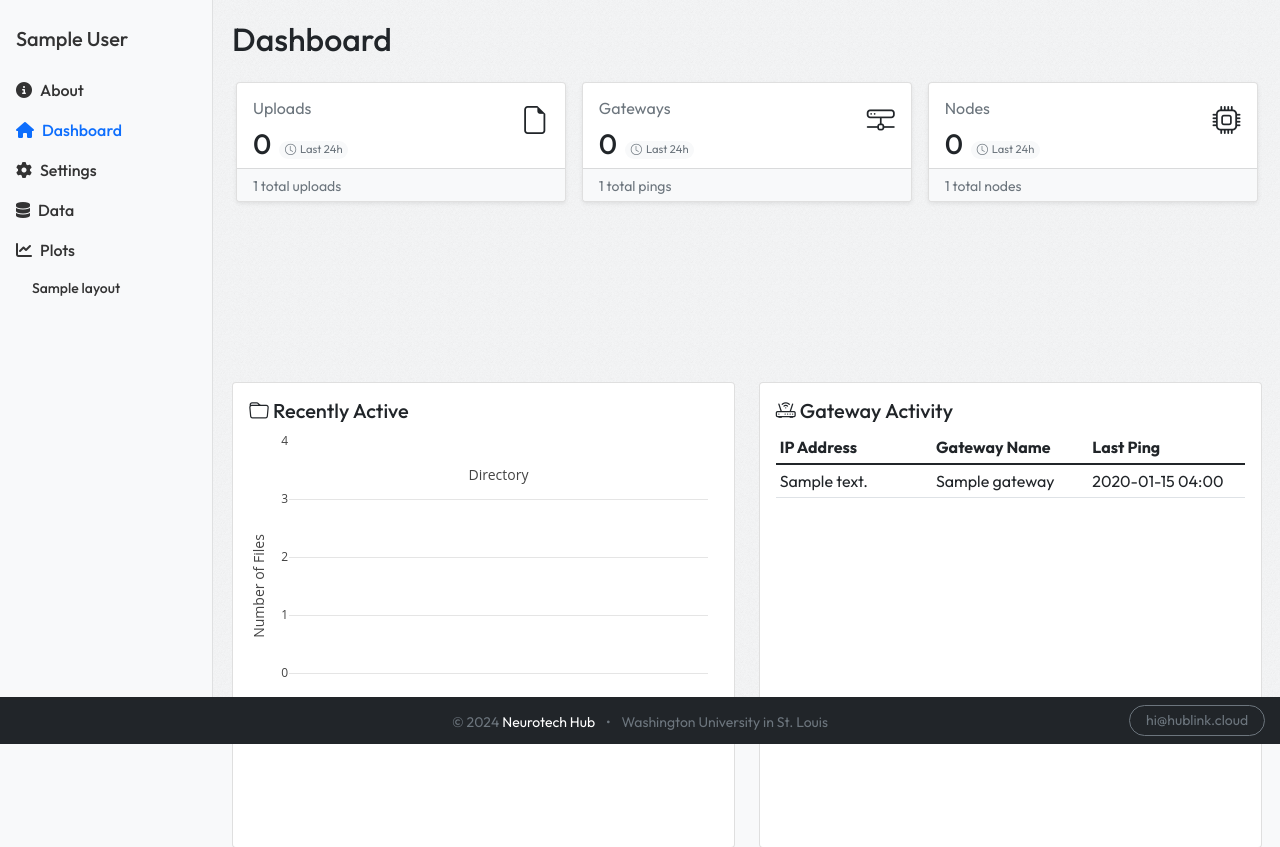
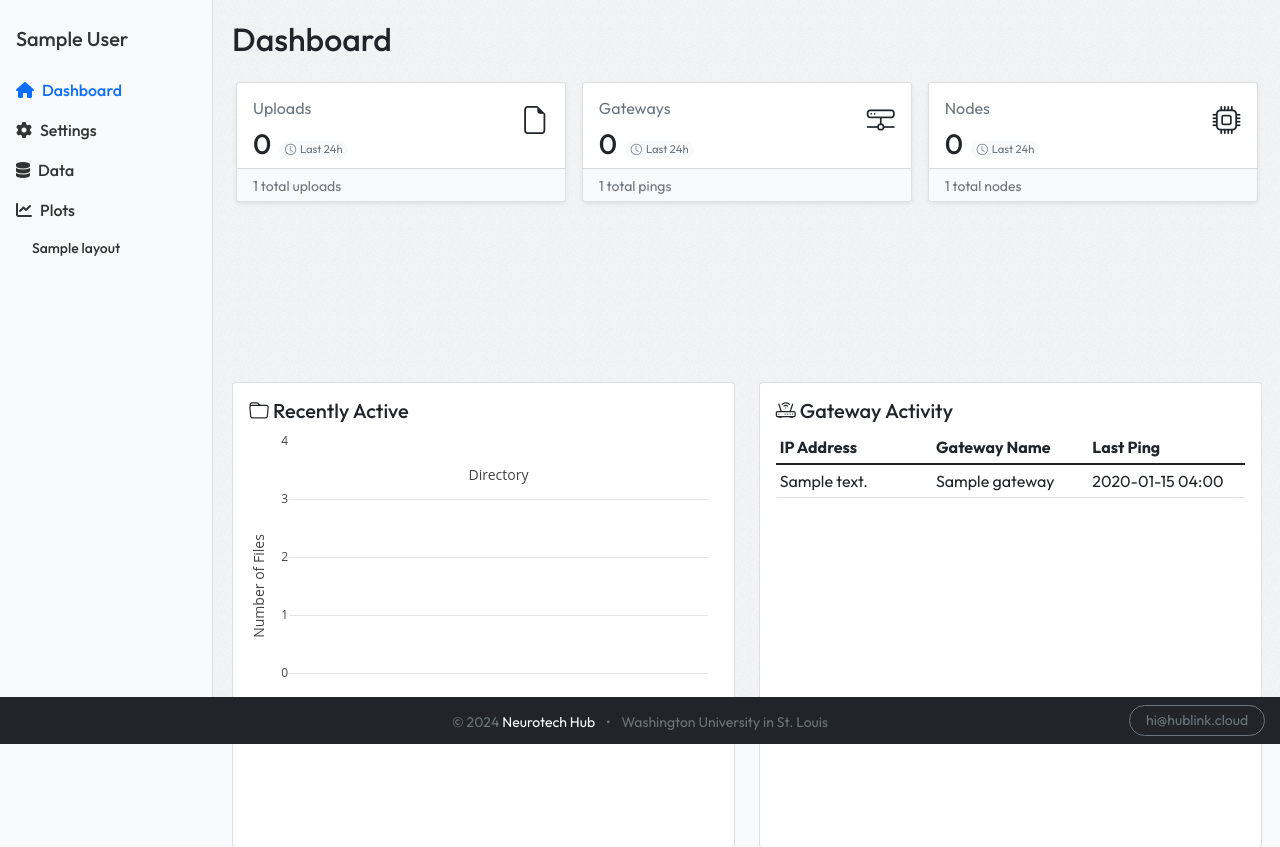
Before and after one commit to Neurotech-Hub/HubLink-Server, a Flask app: page /# in a window 1280 px wide. Shown: the part 56-903 px from the top of the page. Run offline with Flask 3, Linux system fonts and the light colour scheme; tables that the repository leaves empty hold one stand-in row (values such as "Sample post"); some libraries are stand-ins or nearby versions; some web fonts are replaced.

Commit message:
rm about from dash

```diff
--- a/templates/base.html
+++ b/templates/base.html
@@ -17,12 +17,6 @@
                         {{ account.name }}
                     </div>
                     <ul class="nav flex-column">
-                        <li class="nav-item">
-                            <a class="nav-link {% if request.path == '/about' %}active{% endif %}" href="/about">
-                                <i class="fa fa-info-circle"></i>
-                                <span>About</span>
-                            </a>
-                        </li>
                         <li class="nav-item">
                             <a class="nav-link {% if request.path == '/' + account.url %}active{% endif %}"
                                 href="/{{ account.url }}">
```
